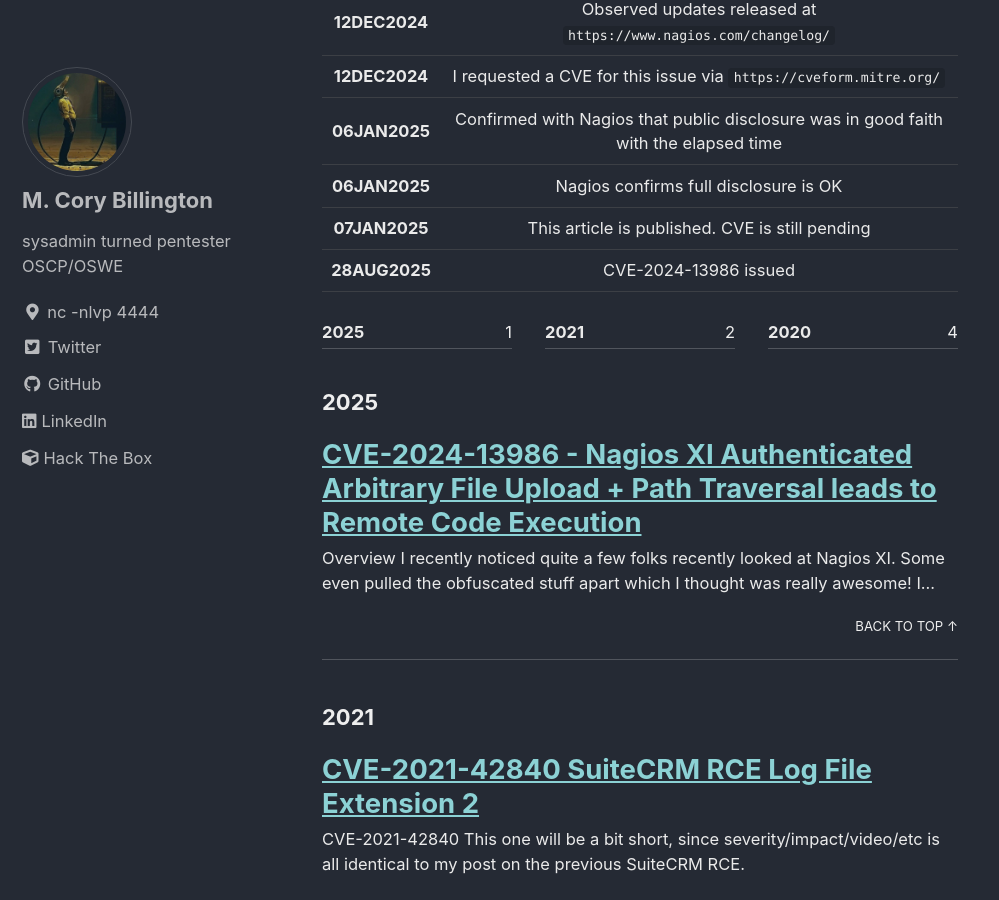
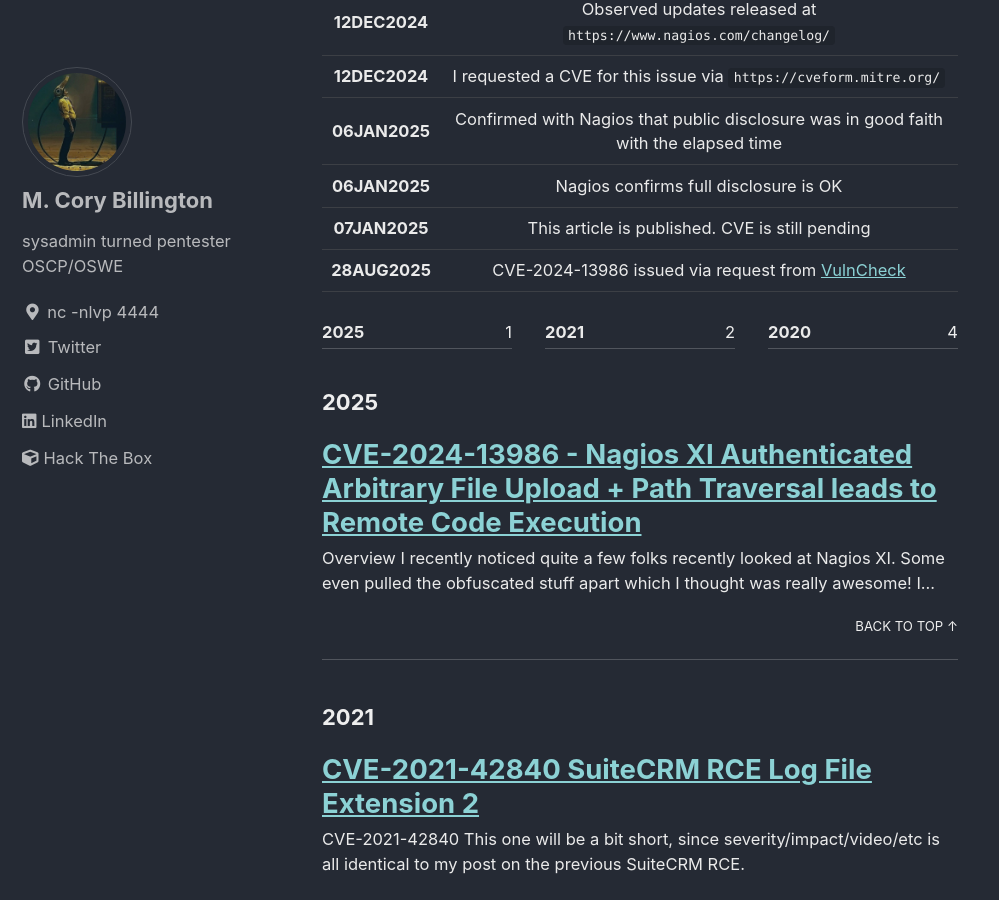
Before and after one commit to mcorybillington/mcorybillington.github.io, a Jekyll site: the page built from _posts/2025-01-07-Nagios-XI-Authenticated-RCE.md, in a window 1280 px wide and 900 px high, scrolled down 10920 px. Shown: the whole window, without its empty margins (0-999 px from the left). Built offline with Jekyll 4.4.1, drawn with Linux system fonts in a browser that asks for light colours; cached includes are drawn as plain includes.

Commit message:
Update 2025-01-07-Nagios-XI-Authenticated-RCE.md
Added reference to VulnCheck for CVE request.

```diff
--- a/_posts/2025-01-07-Nagios-XI-Authenticated-RCE.md
+++ b/_posts/2025-01-07-Nagios-XI-Authenticated-RCE.md
@@ -268,4 +268,4 @@
 |**06JAN2025**| Confirmed with Nagios that public disclosure was in good faith with the elapsed time|
 |**06JAN2025**|Nagios confirms full disclosure is OK|
 |**07JAN2025**|This article is published. CVE is still pending|
-|**28AUG2025**|CVE-2024-13986 issued|
+|**28AUG2025**|CVE-2024-13986 issued via request from [VulnCheck](https://www.vulncheck.com/)|
```
